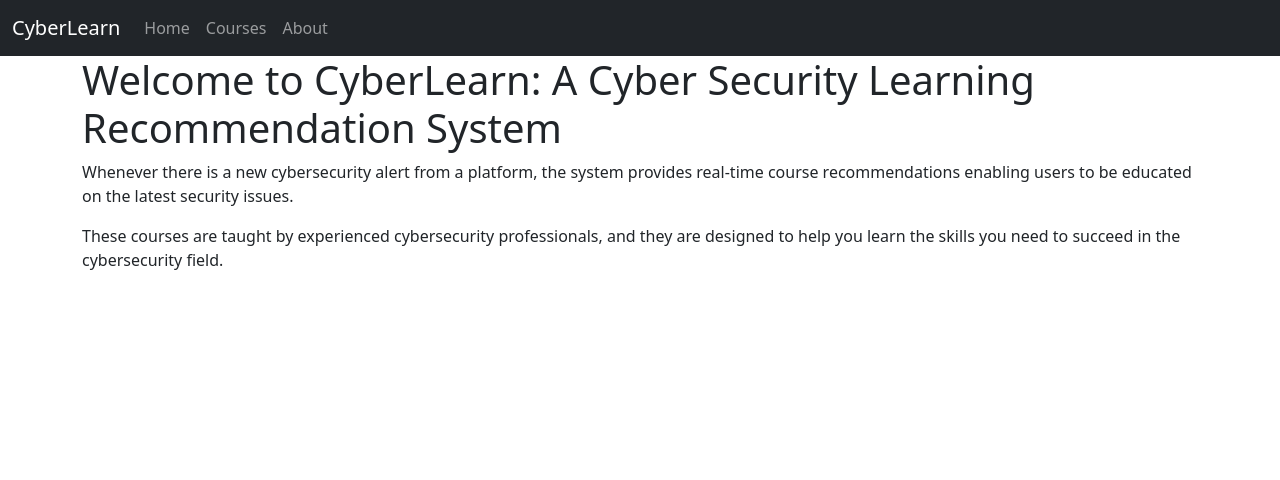
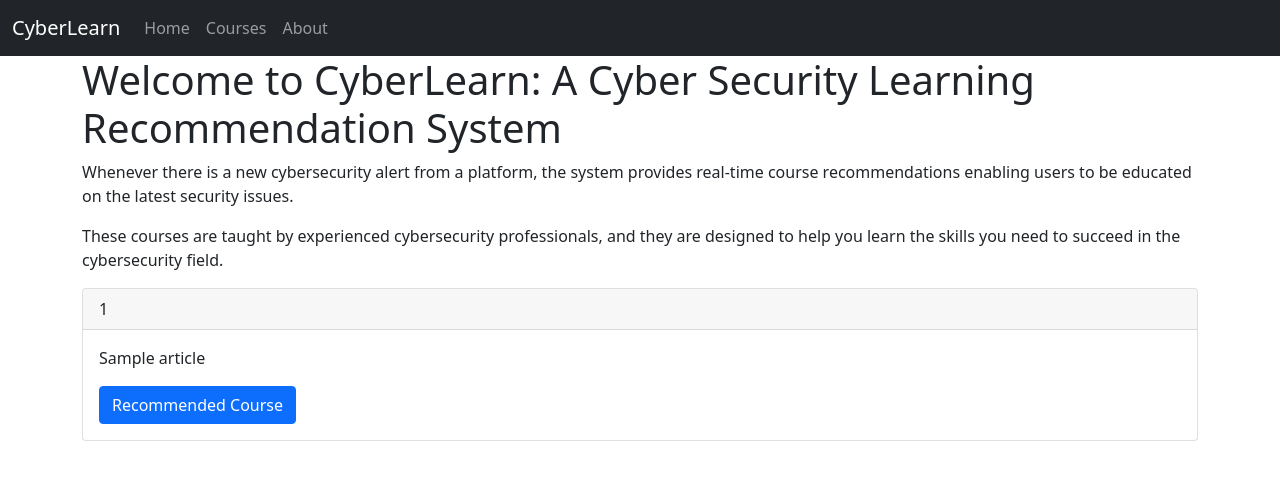
Before and after one commit to it21026416/CyberLearn, a Flask app: template templates/index.html in a window 1280 px wide. Shown: the top 480 px of the page. Run offline with Flask 3, Linux system fonts and the light colour scheme; the template is opened without the code that fills it: most values are stand-ins (such as "Sample title", 1, 10 or a date in 2020); parts of the project's set-up code (start-up, migrations or seed data) failed here and were passed over.

Commit message:
Added URL fix

```diff
--- a/app.py
+++ b/app.py
@@ -1,18 +1,20 @@
 from flask import Flask, render_template
-from RecommendationEngine import recommend_courses_for_article, thn_articles, cybrary_courses
+from RecommendationEngine import recommend_courses_for_article, scrape_data
 
 app = Flask(__name__)
 
-# Generate recommendations using the RecommendationEngine.py script for all articles
-recommendations_list = []
-
-for article_index, (article_title, _) in enumerate(thn_articles):
-    recommended_courses = recommend_courses_for_article(article_index)
-    recommendations_list.append((article_title, recommended_courses))
+# Get the data from the RecommendationEngine
+thn_articles, cybrary_courses = scrape_data()
 
 @app.route('/')
 def index():
-    return render_template('index.html', recommendations=recommendations_list, cybrary_courses=cybrary_courses)
+    recommendations_list = []
+    for article_index, article in enumerate(thn_articles):
+        if article_index == 7: break
+        recommended_courses = recommend_courses_for_article(article, cybrary_courses, article_index)
+        recommendations_list.append((article, recommended_courses))
+
+    return render_template('index.html', recommendations=recommendations_list)
 
 if __name__ == '__main__':
     app.run(debug=True)
--- a/templates/index.html
+++ b/templates/index.html
@@ -6,7 +6,6 @@
     <title>CyberLearn</title>
     <link href="https://cdn.jsdelivr.net/npm/bootstrap@5.1.3/dist/css/bootstrap.min.css" rel="stylesheet" integrity="sha384-1BmE4kWBq78iYhFldvKuhfTAU6auU8tT94WrHftjDbrCEXSU1oBoqyl2QvZ6jIW3" crossorigin="anonymous">
     <style>
-    /* Add your custom CSS styles here */
         .news-card {
             background-color: #f8f9fa;
             border: 1px solid #dee2e6;
@@ -54,16 +53,17 @@
     <p>These courses are taught by experienced cybersecurity professionals, and they are designed to help you learn the skills you need to succeed in the cybersecurity field.</p>
 
     <!-- Section to display all available cyber attack news and their recommended courses -->
-{% for news, course in zip(news_list, courses_list) %}
+    {% for article, recommendations in recommendations %}
         <div class="card mb-3">
-    <div class="card-header">{{ news.title }}</div>
+            <div class="card-header">{{ article[0] }}</div>
             <div class="card-body">
-      <p class="card-text">{{ news.description }}</p>
-      <a href="{{ course.link }}" class="btn btn-primary">Recommended Course</a>
+                {% for course in recommendations %}
+                    <p class="card-text">{{ course[0] }}</p>
+                    <a href="{{ course[1] }}" class="btn btn-primary">Recommended Course</a>
+                {% endfor %}
             </div>
         </div>
     {% endfor %}
-
 
 </div>
 <script src="https://cdn.jsdelivr.net/npm/bootstrap@5.1.3/dist/js/bootstrap.bundle.min.js" integrity="sha384-ka7Sk0Gln4gmtz2MlQnikT1wXgYsOg+OMhuP+IlRH9sENBO0LRn5q+8nbTov4+1p" crossorigin="anonymous"></script>
```
Lines whose indentation alone changed are shown as unchanged.
